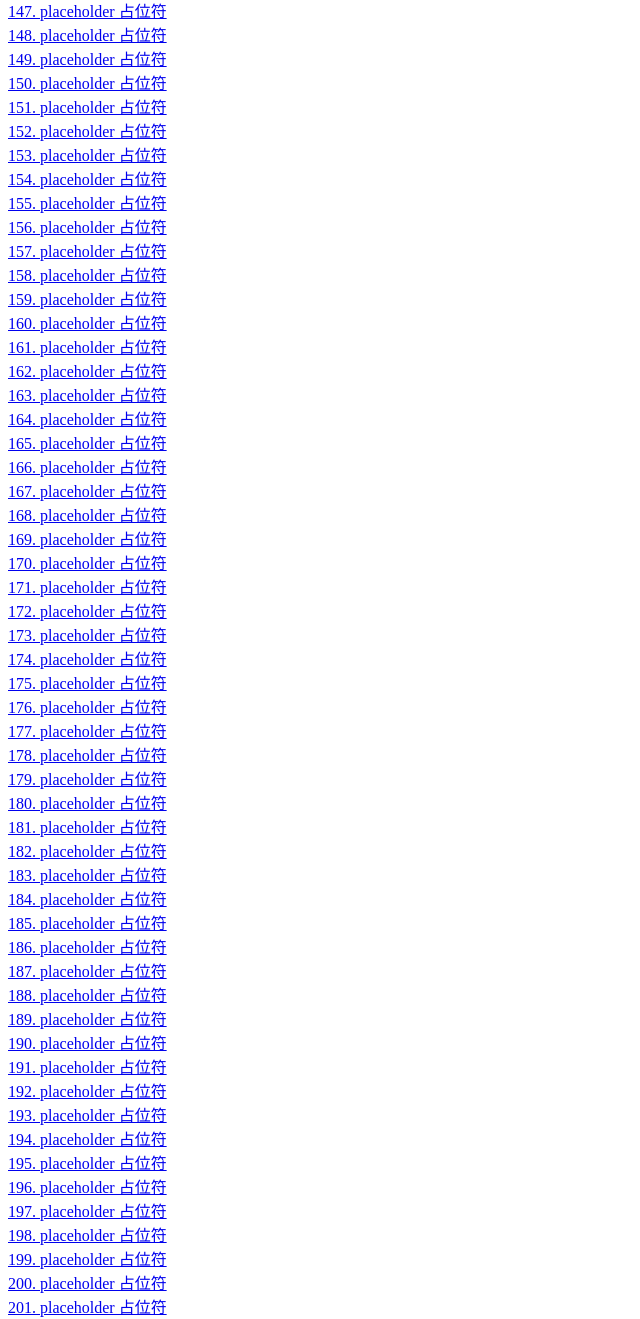
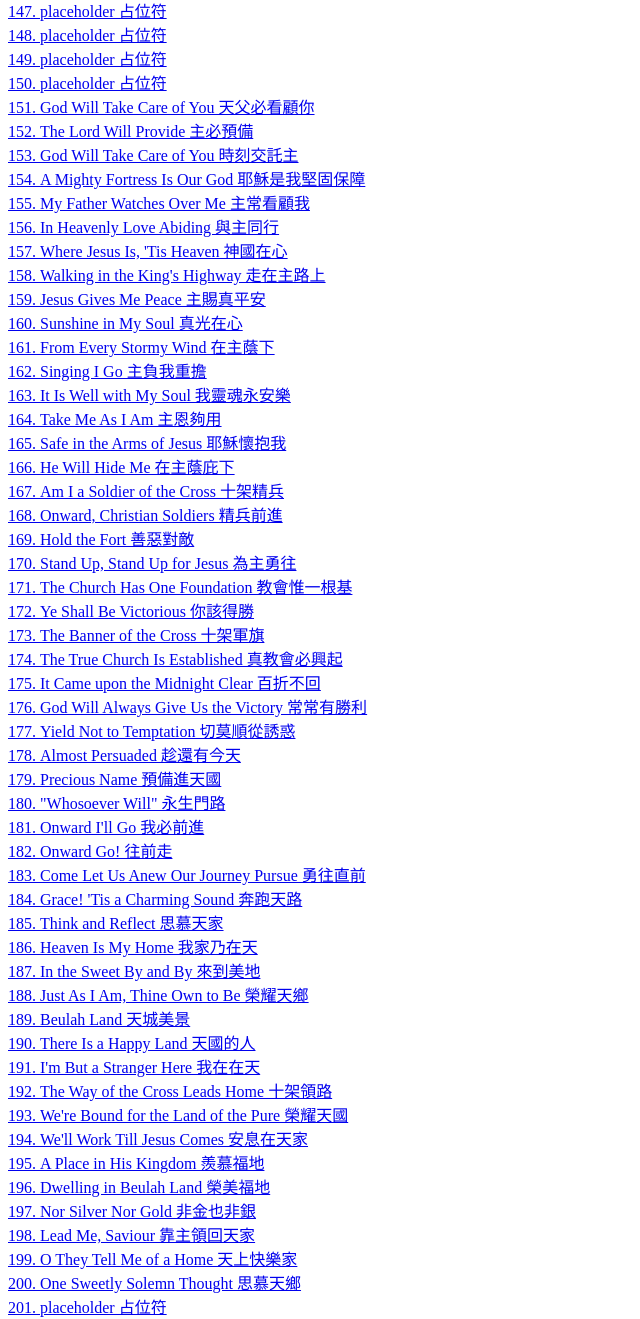
Before and after one commit to FlyingCalours/calours.github.io, a plain HTML site: page TJC Hymns/main.html in a window 1280 px wide. Shown: the part 3851-5170 px from the top of the page, without its empty margins (0-640 px from the left). Drawn offline with Linux system fonts and the light colour scheme.

Commit message:
Update main.html

```diff
--- a/TJC Hymns/main.html
+++ b/TJC Hymns/main.html
@@ -629,203 +629,203 @@
     </a>
     <br>
     <a href="151.html">
-        151. placeholder 占位符
+        151. God Will Take Care of You 天父必看顧你
     </a>
     <br>
     <a href="152.html">
-        152. placeholder 占位符
+        152. The Lord Will Provide 主必預備
     </a>
     <br>
     <a href="153.html">
-        153. placeholder 占位符
+        153. God Will Take Care of You 時刻交託主
     </a>
     <br>
     <a href="154.html">
-        154. placeholder 占位符
+        154. A Mighty Fortress Is Our God 耶穌是我堅固保障
     </a>
     <br>
     <a href="155.html">
-        155. placeholder 占位符
+        155. My Father Watches Over Me 主常看顧我
     </a>
     <br>
     <a href="156.html">
-        156. placeholder 占位符
+        156. In Heavenly Love Abiding 與主同行
     </a>
     <br>
     <a href="157.html">
-        157. placeholder 占位符
+        157. Where Jesus Is, 'Tis Heaven 神國在心
     </a>
     <br>
     <a href="158.html">
-        158. placeholder 占位符
+        158. Walking in the King's Highway 走在主路上
     </a>
     <br>
     <a href="159.html">
-        159. placeholder 占位符
+        159. Jesus Gives Me Peace 主賜真平安
     </a>
     <br>
     <a href="160.html">
-        160. placeholder 占位符
+        160. Sunshine in My Soul 真光在心
     </a>
     <br>
     <a href="161.html">
-        161. placeholder 占位符
+        161. From Every Stormy Wind 在主蔭下
     </a>
     <br>
     <a href="162.html">
-        162. placeholder 占位符
+        162. Singing I Go 主負我重擔
     </a>
     <br>
     <a href="163.html">
-        163. placeholder 占位符
+        163. It Is Well with My Soul 我靈魂永安樂
     </a>
     <br>
     <a href="164.html">
-        164. placeholder 占位符
+        164. Take Me As I Am 主恩夠用
     </a>
     <br>
     <a href="165.html">
-        165. placeholder 占位符
+        165. Safe in the Arms of Jesus 耶穌懷抱我
     </a>
     <br>
     <a href="166.html">
-        166. placeholder 占位符
+        166. He Will Hide Me 在主蔭庇下
     </a>
     <br>
     <a href="167.html">
-        167. placeholder 占位符
+        167. Am I a Soldier of the Cross 十架精兵
     </a>
     <br>
     <a href="168.html">
-        168. placeholder 占位符
+        168. Onward, Christian Soldiers 精兵前進
     </a>
     <br>
     <a href="169.html">
-        169. placeholder 占位符
+        169. Hold the Fort 善惡對敵
     </a>
     <br>
     <a href="170.html">
-        170. placeholder 占位符
+        170. Stand Up, Stand Up for Jesus 為主勇往
     </a>
     <br>
     <a href="171.html">
-        171. placeholder 占位符
+        171. The Church Has One Foundation 教會惟一根基
     </a>
     <br>
     <a href="172.html">
-        172. placeholder 占位符
+        172. Ye Shall Be Victorious 你該得勝
     </a>
     <br>
     <a href="173.html">
-        173. placeholder 占位符
+        173. The Banner of the Cross 十架軍旗
     </a>
     <br>
     <a href="174.html">
-        174. placeholder 占位符
+        174. The True Church Is Established 真教會必興起
     </a>
     <br>
     <a href="175.html">
-        175. placeholder 占位符
+        175. It Came upon the Midnight Clear 百折不回
     </a>
     <br>
     <a href="176.html">
-        176. placeholder 占位符
+        176. God Will Always Give Us the Victory 常常有勝利
     </a>
     <br>
     <a href="177.html">
-        177. placeholder 占位符
+        177. Yield Not to Temptation 切莫順從誘惑
     </a>
     <br>
     <a href="178.html">
-        178. placeholder 占位符
+        178. Almost Persuaded 趁還有今天
     </a>
     <br>
     <a href="179.html">
-        179. placeholder 占位符
+        179. Precious Name 預備進天國
     </a>
     <br>
     <a href="180.html">
-        180. placeholder 占位符
+        180. "Whosoever Will" 永生門路
     </a>
     <br>
     <a href="181.html">
-        181. placeholder 占位符
+        181. Onward I'll Go 我必前進
     </a>
     <br>
     <a href="182.html">
-        182. placeholder 占位符
+        182. Onward Go! 往前走
     </a>
     <br>
     <a href="183.html">
-        183. placeholder 占位符
+        183. Come Let Us Anew Our Journey Pursue 勇往直前
     </a>
     <br>
     <a href="184.html">
-        184. placeholder 占位符
+        184. Grace! 'Tis a Charming Sound 奔跑天路
     </a>
     <br>
     <a href="185.html">
-        185. placeholder 占位符
+        185. Think and Reflect 思慕天家
     </a>
     <br>
     <a href="186.html">
-        186. placeholder 占位符
+        186. Heaven Is My Home 我家乃在天
     </a>
     <br>
     <a href="187.html">
-        187. placeholder 占位符
+        187. In the Sweet By and By 來到美地
     </a>
     <br>
     <a href="188.html">
-        188. placeholder 占位符
+        188. Just As I Am, Thine Own to Be 榮耀天鄉
     </a>
     <br>
     <a href="189.html">
-        189. placeholder 占位符
+        189. Beulah Land 天城美景
     </a>
     <br>
     <a href="190.html">
-        190. placeholder 占位符
+        190. There Is a Happy Land 天國的人
     </a>
     <br>
     <a href="191.html">
-        191. placeholder 占位符
+        191. I'm But a Stranger Here 我在在天
     </a>
     <br>
     <a href="192.html">
-        192. placeholder 占位符
+        192. The Way of the Cross Leads Home 十架領路
     </a>
     <br>
     <a href="193.html">
-        193. placeholder 占位符
+        193. We're Bound for the Land of the Pure 榮耀天國
     </a>
     <br>
     <a href="194.html">
-        194. placeholder 占位符
+        194. We'll Work Till Jesus Comes 安息在天家
     </a>
     <br>
     <a href="195.html">
-        195. placeholder 占位符
+        195. A Place in His Kingdom 羨慕福地
     </a>
     <br>
     <a href="196.html">
-        196. placeholder 占位符
+        196. Dwelling in Beulah Land 榮美福地
     </a>
     <br>
     <a href="197.html">
-        197. placeholder 占位符
+        197. Nor Silver Nor Gold 非金也非銀
     </a>
     <br>
     <a href="198.html">
-        198. placeholder 占位符
+        198. Lead Me, Saviour 靠主領回天家
     </a>
     <br>
     <a href="199.html">
-        199. placeholder 占位符
+        199. O They Tell Me of a Home 天上快樂家
     </a>
     <br>
     <a href="200.html">
-        200. placeholder 占位符
+        200. One Sweetly Solemn Thought 思慕天鄉
     </a>
     <br>
     <a href="main.html">
```
